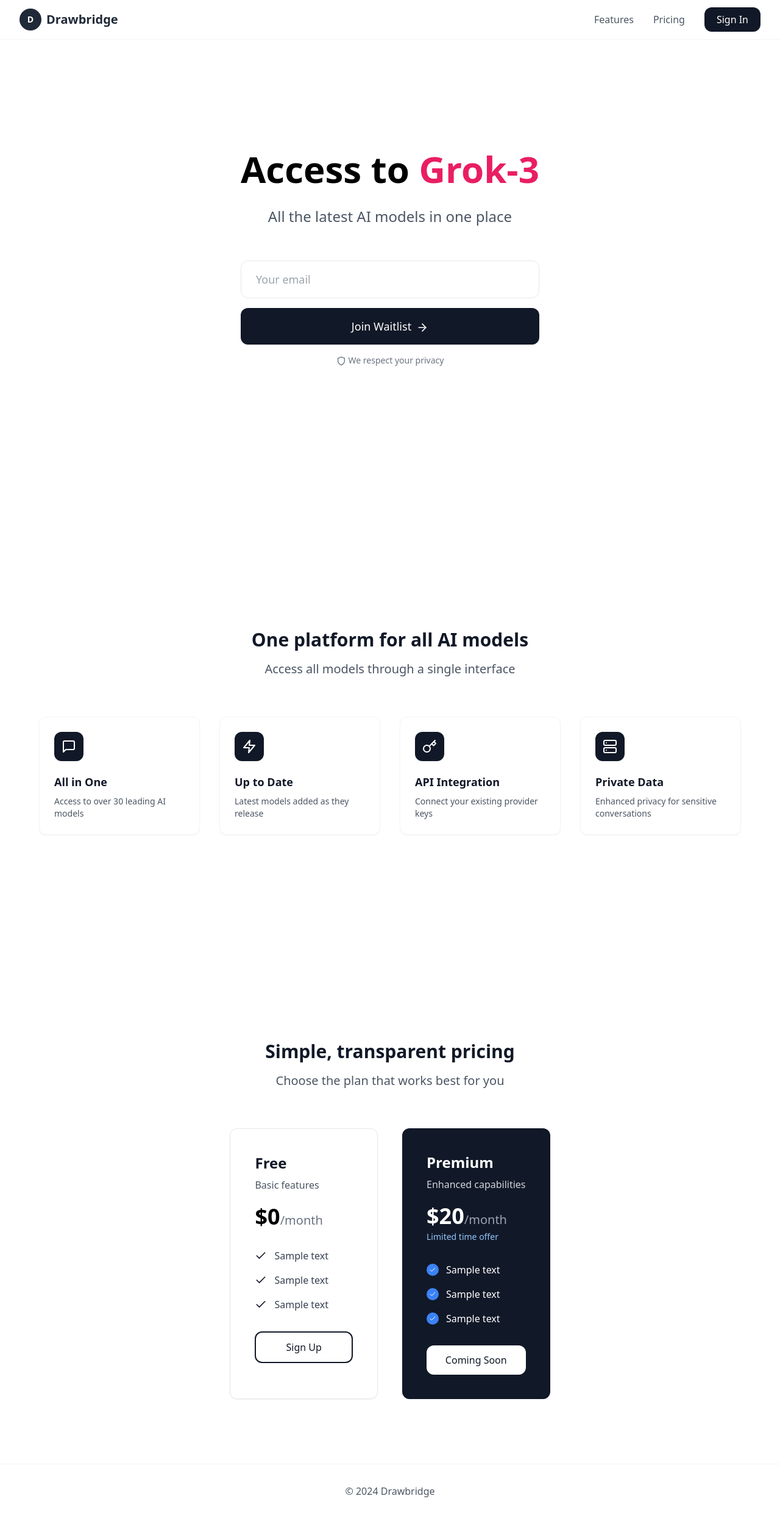
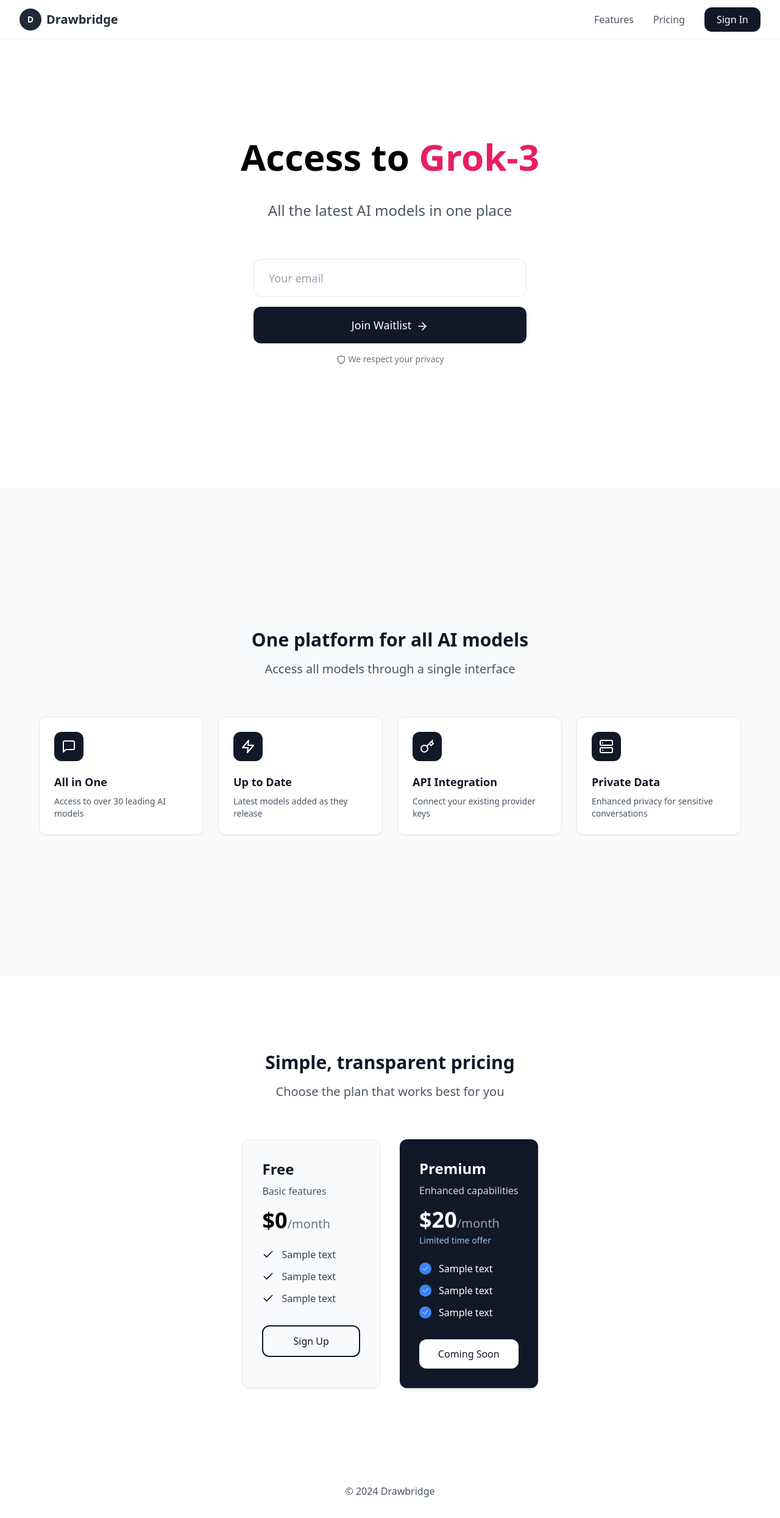
Before and after one commit to mrp3790/drawbridge-landing, a React (Create React App) app: page / in a window 1280 px wide. Shown: the whole page at 61% size. Built offline with nearby package versions, Linux system fonts and the light colour scheme; the HTML template or start-up script is replaced by a standard one.

Commit message:
Update App.js

```diff
--- a/src/App.js
+++ b/src/App.js
@@ -7,7 +7,6 @@
   const [email, setEmail] = useState('');
   const [currentModel, setCurrentModel] = useState(0);
   const [transitioning, setTransitioning] = useState(false);
-  // Define showError state
   const [showError, setShowError] = useState(false);
 
   const aiModels = [
@@ -68,7 +67,7 @@
   };
 
   return (
-    <div className="min-h-screen bg-white font-sans">
+    <div className="bg-white font-sans">
       {/* Header */}
       <header className="fixed top-0 w-full bg-white border-b border-gray-100 z-50">
         <div className="max-w-7xl mx-auto px-4 sm:px-6 lg:px-8">
@@ -104,9 +103,11 @@
       </header>
 
       {/* Hero Section */}
-      <section className="min-h-screen pt-36 pb-24 px-4 flex items-center">
+      <section className="min-h-screen flex flex-col justify-center pt-16 pb-16 px-4">
         <div className="max-w-4xl mx-auto text-center">
-          <div className="mb-14">
+          <div className="mb-16">
+            {/* Fixed height container to prevent layout shifts */}
+            <div className="h-24 md:h-28 flex items-center justify-center mb-4">
               <h1 className="text-5xl md:text-6xl font-bold text-center leading-tight">
                 <span
                   className={`inline-block transition-all duration-500 ease-in-out ${
@@ -124,12 +125,13 @@
                   </span>
                 </span>
               </h1>
-            <p className="text-xl md:text-2xl text-gray-600 mt-8 max-w-3xl mx-auto">
+            </div>
+            <p className="text-xl md:text-2xl text-gray-600 mt-4 max-w-3xl mx-auto">
               All the latest AI models in one place
             </p>
           </div>
 
-          <form onSubmit={handleSubmit} className="max-w-lg mx-auto">
+          <form onSubmit={handleSubmit} className="max-w-md mx-auto">
             <input
               type="email"
               value={email}
@@ -161,18 +163,18 @@
       </section>
 
       {/* Features Section */}
-      <section id="features" className="min-h-screen py-20 px-4 flex items-center">
+      <section id="features" className="min-h-screen flex flex-col justify-center py-16 px-4 bg-gray-50">
         <div className="max-w-7xl mx-auto">
           <div className="text-center mb-16">
             <h2 className="text-3xl font-bold text-gray-900 mb-4">One platform for all AI models</h2>
             <p className="text-xl text-gray-600 max-w-2xl mx-auto">Access all models through a single interface</p>
           </div>
 
-          <div className="grid md:grid-cols-4 gap-8 max-w-6xl mx-auto">
+          <div className="grid md:grid-cols-2 lg:grid-cols-4 gap-6 max-w-6xl mx-auto">
             {features.map((feature, index) => (
               <div
                 key={index}
-                className="bg-white p-6 rounded-xl border border-gray-100 hover:border-gray-200 transition-all hover:shadow-sm shadow-sm bg-gray-50/30"
+                className="bg-white p-6 rounded-xl border border-gray-200 shadow-sm hover:shadow-md transition-all"
               >
                 <div className="w-12 h-12 bg-gray-900 text-white rounded-xl flex items-center justify-center mb-5">
                   {feature.icon}
@@ -188,23 +190,23 @@
       </section>
 
       {/* Pricing Section */}
-      <section id="pricing" className="min-h-screen py-20 px-4 flex items-center">
+      <section id="pricing" className="min-h-screen flex flex-col justify-center py-16 px-4">
         <div className="max-w-7xl mx-auto">
           <div className="text-center mb-16">
             <h2 className="text-3xl font-bold text-gray-900 mb-4">Simple, transparent pricing</h2>
             <p className="text-xl text-gray-600 max-w-2xl mx-auto">Choose the plan that works best for you</p>
           </div>
 
-          <div className="grid md:grid-cols-2 gap-10 max-w-5xl mx-auto">
+          <div className="grid md:grid-cols-2 gap-8 max-w-5xl mx-auto">
             {/* Free Tier */}
-            <div className="bg-white p-10 rounded-xl border border-gray-200 hover:border-gray-300 transition-all hover:shadow-md shadow-sm bg-gray-50/20">
-              <div className="mb-8">
+            <div className="bg-gray-50 p-8 rounded-xl border border-gray-200 shadow-sm hover:shadow-md transition-all">
+              <div className="mb-6">
                 <h3 className="text-2xl font-bold text-gray-900">Free</h3>
                 <p className="text-gray-600 mt-2">Basic features</p>
-                <div className="mt-5 text-4xl font-bold">$0<span className="text-xl text-gray-500 font-normal">/month</span></div>
+                <div className="mt-4 text-4xl font-bold">$0<span className="text-xl text-gray-500 font-normal">/month</span></div>
               </div>
 
-              <ul className="space-y-4 mb-8">
+              <ul className="space-y-3 mb-8">
                 <li className="flex items-center text-gray-700">
                   <Check className="w-5 h-5 text-gray-900 mr-3 flex-shrink-0" />
                   <span>Sample text</span>
@@ -219,22 +221,22 @@
                 </li>
               </ul>
 
-              <button className="w-full border-2 border-gray-900 text-gray-900 px-6 py-3 rounded-xl hover:bg-gray-50 transition-all font-medium">
+              <button className="w-full border-2 border-gray-900 text-gray-900 px-6 py-3 rounded-xl hover:bg-gray-100 transition-all font-medium">
                 Sign Up
               </button>
             </div>
 
             {/* Premium Tier */}
-            <div className="bg-gray-900 text-white p-10 rounded-xl hover:shadow-md transition-all">
+            <div className="bg-gray-900 text-white p-8 rounded-xl shadow-md hover:shadow-lg transition-all">
               <div>
-                <div className="mb-8">
+                <div className="mb-6">
                   <h3 className="text-2xl font-bold">Premium</h3>
                   <p className="text-gray-300 mt-2">Enhanced capabilities</p>
-                  <div className="mt-5 text-4xl font-bold">$20<span className="text-xl text-gray-400 font-normal">/month</span></div>
+                  <div className="mt-4 text-4xl font-bold">$20<span className="text-xl text-gray-400 font-normal">/month</span></div>
                   <p className="text-blue-300 text-sm mt-1">Limited time offer</p>
                 </div>
 
-                <ul className="space-y-4 mb-8">
+                <ul className="space-y-3 mb-8">
                   <li className="flex items-center">
                     <div className="w-5 h-5 rounded-full bg-blue-500 flex items-center justify-center mr-3 flex-shrink-0">
                       <Check className="w-3 h-3 text-white" />
```
Lines whose indentation alone changed are shown as unchanged.
